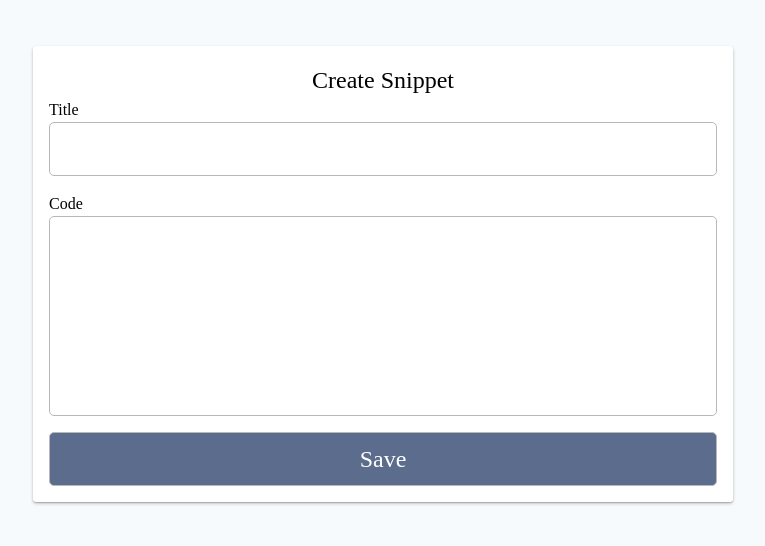
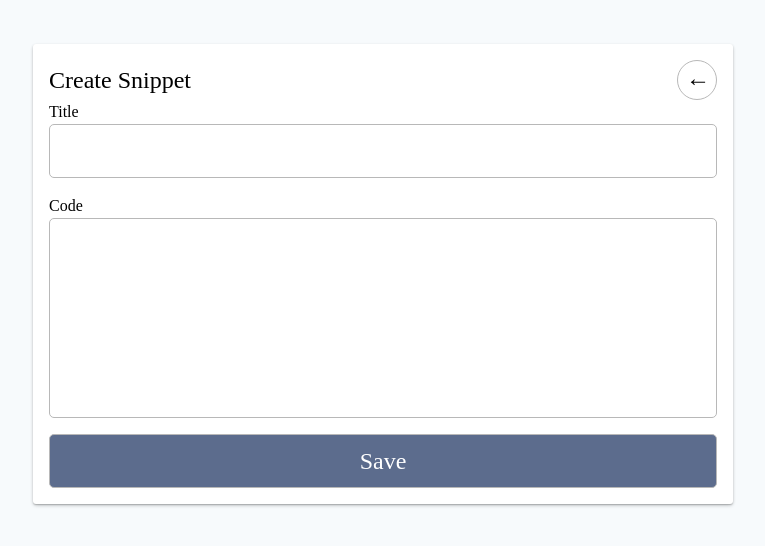
Before and after one commit to Reny8/Nextjs-Practice, a Next.js app in the folder snippets/: page /snippets/new in a window 1280 px wide. Shown: the part 126-672 px from the top of the page, without its empty margins (257-1022 px from the left). Built offline with nearby package versions, Linux system fonts and the light colour scheme.

Commit message:
Add back button to the create snippet form

```diff
--- a/snippets/src/app/globals.css
+++ b/snippets/src/app/globals.css
@@ -60,8 +60,7 @@ button {
   background-color: white;
 }
 
-:is(.snippet-form) h1,
-button {
+.snippet-form button {
   text-align: center;
 }
 .snippet-form label {
@@ -91,7 +90,8 @@ button {
 }
 
 .snippet-form button:hover,
-:is(.actions-box) .save:hover, .back:hover{
+:is(.actions-box) .save:hover,
+.back:hover {
   background-color: #363f51;
 }
 .home-page .snippet-nav button:hover {
@@ -175,3 +175,21 @@ button {
 .delete:hover {
   background-color: #513636;
 }
+
+form .header {
+  display: flex;
+  flex-direction: row;
+  align-items: center;
+  justify-content: space-between;
+}
+
+form .header button {
+  background-color: transparent !important;
+  color: black;
+  border-radius: 101px;
+  height: 2.5rem;
+  width: 2.5rem;
+  display: flex;
+  align-items: center;
+  padding-bottom: 0.8rem;
+}
--- a/snippets/src/app/snippets/new/page.tsx
+++ b/snippets/src/app/snippets/new/page.tsx
@@ -1,30 +1,30 @@
 import { createSnippet } from "@/db";
 export default function CreateSnippetPage() {
   async function handleClick(data: FormData) {
-    "use server"
+    "use server";
     const body = {
       title: data.get("title") as string,
       code: data.get("code") as string,
-    }
+    };
     await createSnippet(body);
   }
 
   return (
     <div className="snippet-page">
       <form className="snippet-form" action={handleClick}>
-        <h1>Create Snippet</h1>
+        <div className="header">
+          <h1>Create Snippet</h1>
+          <a href="/">
+            <button>&larr;</button>
+          </a>
+        </div>
         <label htmlFor="title">
           Title
-          <input
-            type="text"
-            name="title"
-          />
+          <input type="text" name="title" />
         </label>
         <label htmlFor="code">
           Code
-          <textarea
-            name="code"
-          />
+          <textarea name="code" />
         </label>
         <button type="submit">Save</button>
       </form>
```
Also changed, not shown: 1 other file (tests, documents, lock files or other folders).
